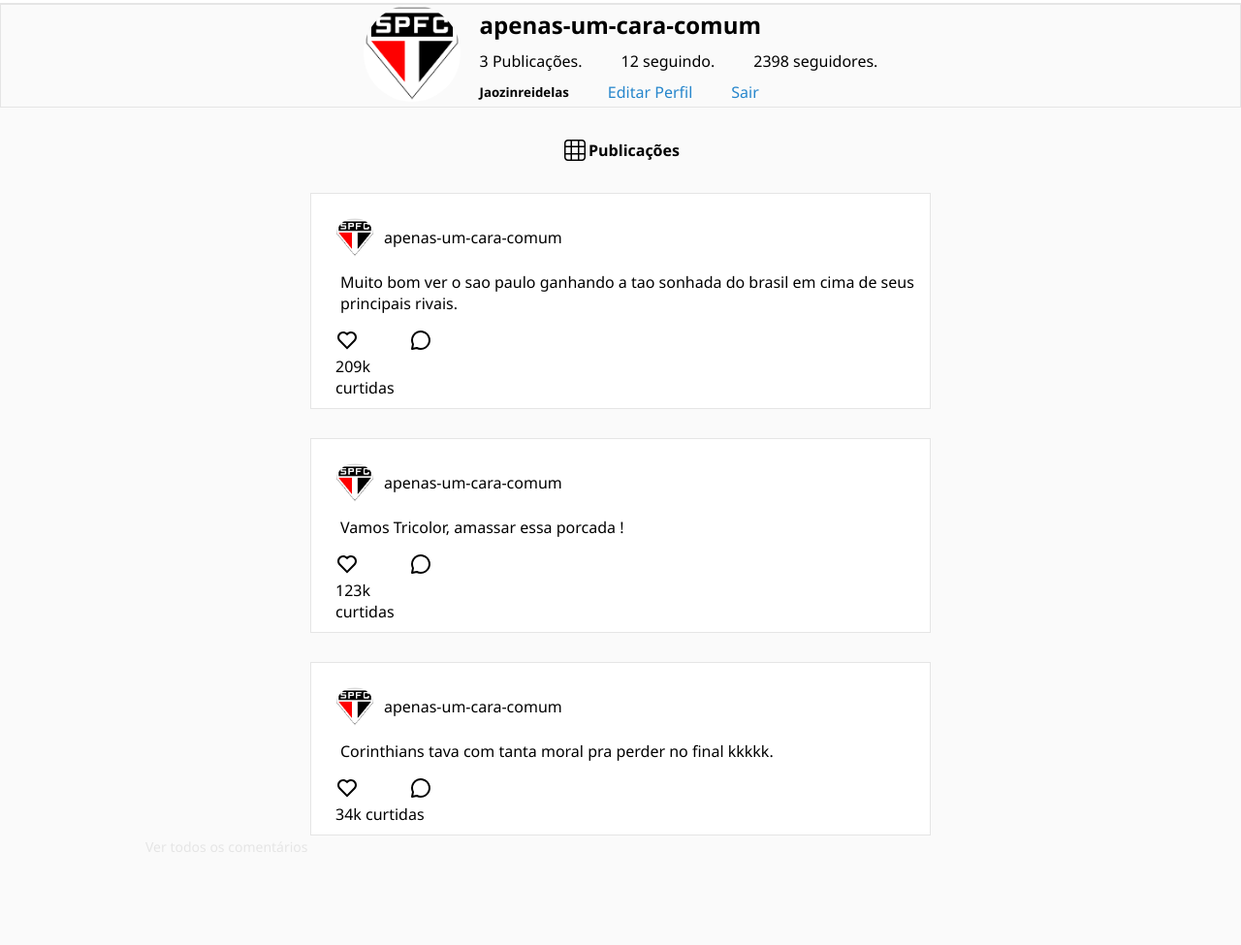
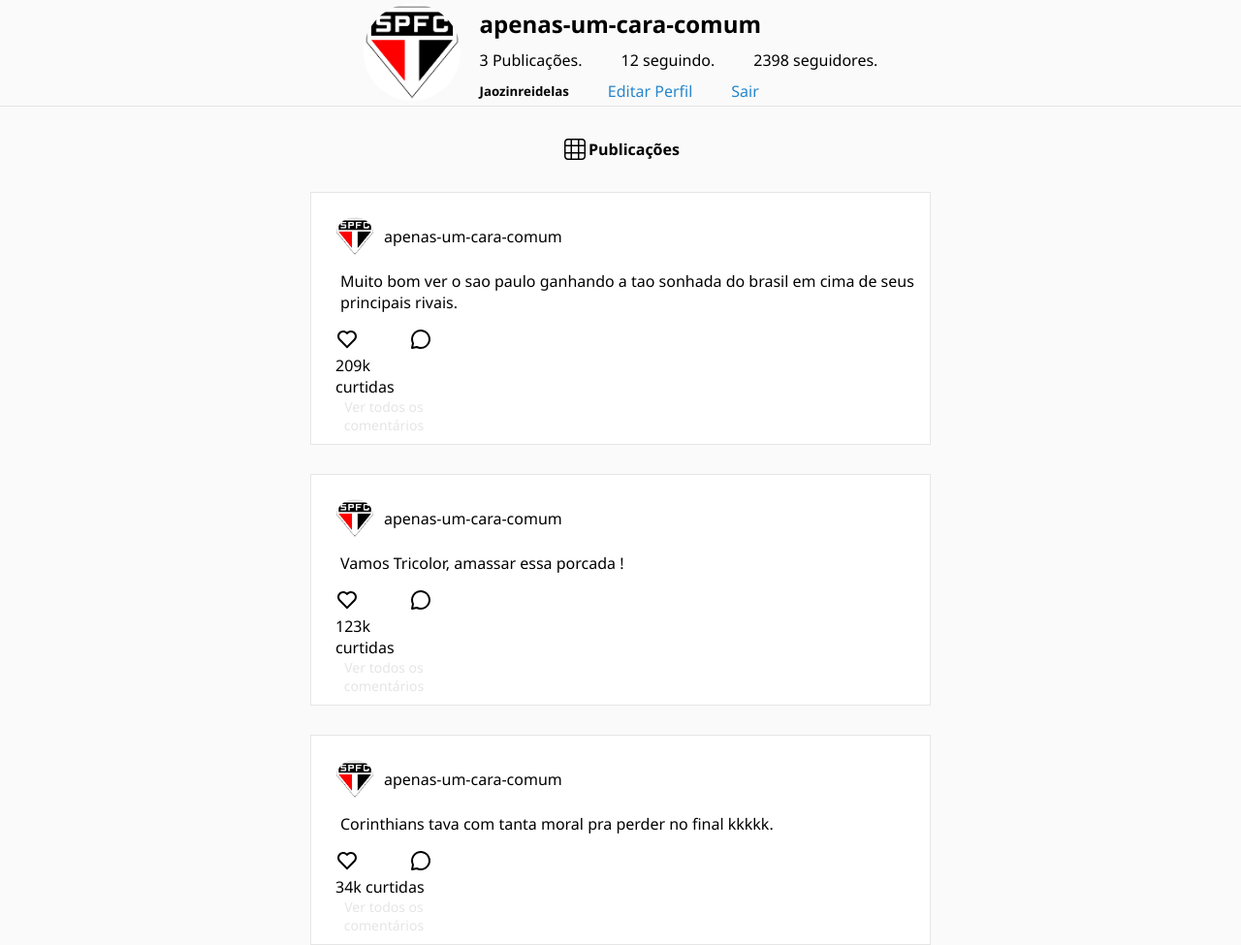
Before and after one commit to Joao-Santos-F/2S_DevConnect_M, a plain HTML site: page static_devconnect/pages/perfil.html in a window 1280 px wide. Shown: the part 96-1071 px from the top of the page at 97% size. Before the commit the page ends 980 px from the top, so only its background shows below. Drawn offline with Linux system fonts and the light colour scheme.

Commit message:
Concluido o desafio da tela perfil

```diff
--- a/static_devconnect/pages/perfil.html
+++ b/static_devconnect/pages/perfil.html
@@ -15,7 +15,7 @@
 <body>
     <h1>Tela de Perfil - DevConnect</h1>
 
-    <main>
+
     <header id="cabecalho">
         <nav>
             <a href="feed.html">
@@ -43,6 +43,7 @@
         </nav>
     </header>
 
+    <main>
         <section id="foto-de-perfil">
             <div>
                 <img src="../assets/images/Sao-Paulo.png" alt="">
@@ -66,7 +67,6 @@
                     <a href="../pages/cadastro.html">Sair</a>
                 </div>
             </div>
-
 
         </section>
 
@@ -98,6 +98,8 @@
 
                         <span>209k curtidas</span>
 
+                        <button id="comentarios" type="button">Ver todos os comentários</button>
+
                     </div>
                 </div>
 
@@ -126,6 +128,8 @@
                         </button>
 
                         <span>123k curtidas</span>
+
+                        <button id="comentarios" type="button">Ver todos os comentários</button>
 
                     </div>
                 </div>
@@ -156,14 +160,14 @@
 
                         <span>34k curtidas</span>
 
+                        <button id="comentarios" type="button">Ver todos os comentários</button>
+
                     </div>
                 </div>
 
             </article>
         </section>
 
-        <button type="button">Ver todos os comentários</button>
-
     </main>
 </body>
 
--- a/static_devconnect/styles/perfil.css
+++ b/static_devconnect/styles/perfil.css
@@ -10,7 +10,7 @@
     justify-content: center;
     align-items: center;
     gap: 20px;
-    border: var(--borda);
+    border-bottom: var(--borda);
 }
 
 #foto-de-perfil > div > img{
@@ -103,7 +103,7 @@
     cursor: pointer;
 }
 
-main > button{
+#comentarios{
     background-color: transparent;
     border: none;
 
@@ -111,6 +111,4 @@
     font-size: var(--tamanho-fonte-sm);
 
     order: 3;
-
-    margin-left: 150px;
 }
```
Lines whose indentation alone changed are shown as unchanged.
